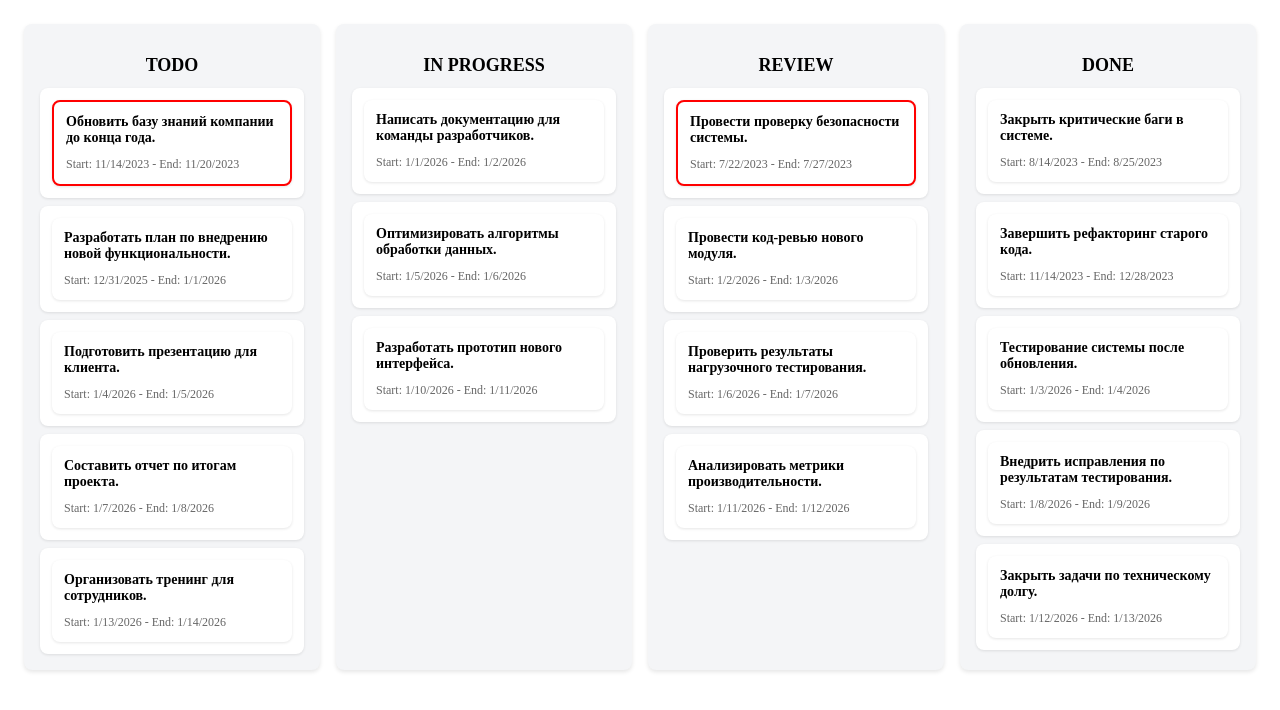
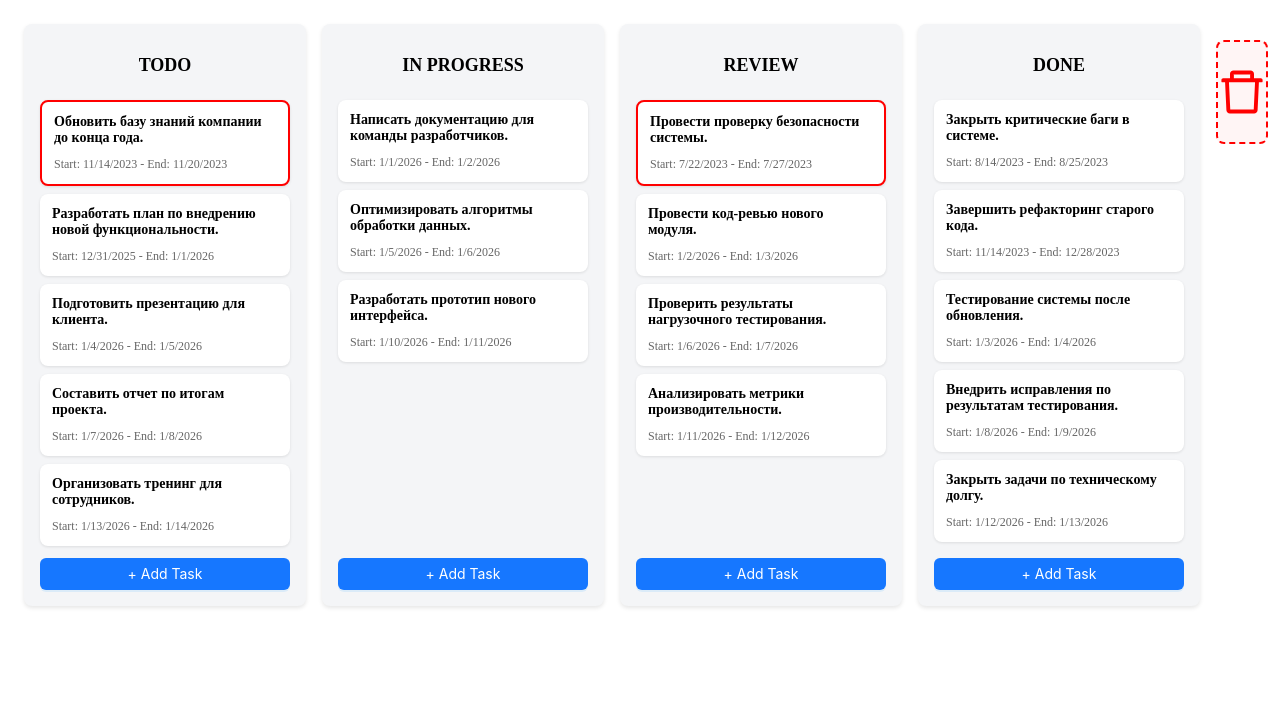
Before and after one commit to iskandertony/frontend_idea, a React (Create React App) app: page / in a window 1280 px wide. Shown: the top 710 px of the page. Built offline with nearby package versions, Linux system fonts and the light colour scheme; the HTML template or start-up script is replaced by a standard one.

Commit message:
feature: trash function

```diff
--- a/package.json
+++ b/package.json
@@ -15,9 +15,9 @@
     "ajv": "^8.17.1",
     "antd": "^5.22.7",
     "prettier": "^3.4.2",
-    "react": "^19.0.0",
+    "react": "^18.3.1",
     "react-beautiful-dnd": "^13.1.1",
-    "react-dom": "^19.0.0",
+    "react-dom": "^18.3.1",
     "react-scripts": "5.0.1",
     "sass": "^1.83.1",
     "typescript": "^4.9.5",
--- /dev/null
+++ b/src/components/Add-task-modal/AddTaskModal.tsx
@@ -0,0 +1,43 @@
+import React, { useState } from 'react';
+import { Modal, Input, DatePicker, Form } from 'antd';
+
+interface AddTaskModalProps {
+  visible: boolean;
+  onAdd: (taskText: string, endDay: string) => void;
+  onCancel: () => void;
+}
+
+const AddTaskModal: React.FC<AddTaskModalProps> = ({ visible, onAdd, onCancel }) => {
+  const [taskText, setTaskText] = useState('');
+  const [endDay, setEndDay] = useState<string | null>(null);
+
+  const handleAdd = () => {
+    if (taskText && endDay) {
+      onAdd(taskText, endDay);
+      setTaskText('');
+      setEndDay(null);
+    }
+  };
+
+  return (
+    <Modal title="Add New Task" visible={visible} onOk={handleAdd} onCancel={onCancel}>
+      <Form layout="vertical">
+        <Form.Item label="Task Description">
+          <Input
+            placeholder="Enter task description"
+            value={taskText}
+            onChange={(e) => setTaskText(e.target.value)}
+          />
+        </Form.Item>
+        <Form.Item label="Deadline">
+          <DatePicker
+            style={{ width: '100%' }}
+            onChange={(date, dateString) => setEndDay(Array.isArray(dateString) ? dateString[0] : dateString)}
+          />
+        </Form.Item>
+      </Form>
+    </Modal>
+  );
+};
+
+export default AddTaskModal;
--- /dev/null
+++ b/src/components/Column/Column.scss
@@ -0,0 +1,27 @@
+.kanban-column {
+  background: #f4f5f7;
+  border-radius: 8px;
+  padding: 16px;
+  min-width: 250px;
+  display: flex;
+  flex-direction: column;
+  gap: 12px;
+  box-shadow: 0 2px 4px rgba(0, 0, 0, 0.1);
+}
+
+.task-list {
+  flex-grow: 1;
+  display: flex;
+  flex-direction: column;
+  gap: 8px;
+}
+
+.empty-placeholder {
+  padding: 16px;
+  text-align: center;
+  font-style: italic;
+  color: #888;
+  background: #f4f5f7;
+  border: 2px dashed #ccc;
+  border-radius: 8px;
+}
--- /dev/null
+++ b/src/components/Column/Column.tsx
@@ -0,0 +1,59 @@
+import React from 'react';
+import { Button } from 'antd';
+import { useSortable } from '@dnd-kit/sortable';
+import { useDroppable } from '@dnd-kit/core';
+import { SortableContext } from '@dnd-kit/sortable';
+import { CSS } from '@dnd-kit/utilities';
+import TaskCard from '../Card/TaskCard';
+import { TaskType } from '../../types/Task';
+import './Column.scss';
+
+interface ColumnProps {
+  status: TaskType['type'];
+  tasks: TaskType[];
+  onAddTask: () => void;
+}
+
+const Column: React.FC<ColumnProps> = ({ status, tasks, onAddTask }) => {
+  const { setNodeRef } = useDroppable({ id: status });
+
+  return (
+    <div className="kanban-column" ref={setNodeRef}>
+      <h2 className="column-title">{status.replace('_', ' ').toUpperCase()}</h2>
+      <SortableContext items={tasks.map((task) => task.id.toString())}>
+        <div className="task-list">
+          {tasks.length > 0 ? (
+            tasks.map((task) => (
+              <SortableTaskCard key={task.id} task={task} />
+            ))
+          ) : (
+            <div className="empty-placeholder">Drop tasks here</div>
+          )}
+        </div>
+      </SortableContext>
+      <Button type="primary" block onClick={onAddTask}>
+        + Add Task
+      </Button>
+    </div>
+  );
+};
+
+const SortableTaskCard: React.FC<{ task: TaskType }> = ({ task }) => {
+  const { attributes, listeners, setNodeRef, transform, transition } = useSortable({
+    id: task.id.toString(),
+  });
+
+  const style = {
+    transform: CSS.Transform.toString(transform),
+    transition,
+    zIndex: transform ? 100 : 'auto',
+  };
+
+  return (
+    <div ref={setNodeRef} style={style} {...attributes} {...listeners}>
+      <TaskCard task={task} isOverdue={task.endDay < Date.now() && task.type !== 'done'} />
+    </div>
+  );
+};
+
+export default Column;
--- a/src/components/Kanban-board/KanbanBoard.scss
+++ b/src/components/Kanban-board/KanbanBoard.scss
@@ -33,3 +33,96 @@
   padding: 12px;
   opacity: 0.9;
 }
+
+.add-task-button {
+  margin-top: 12px;
+  background: #007bff;
+  color: white;
+  border: none;
+  padding: 8px 16px;
+  border-radius: 4px;
+  cursor: pointer;
+}
+
+.add-task-button:hover {
+  background: #0056b3;
+}
+
+.modal {
+  position: fixed;
+  top: 0;
+  left: 0;
+  width: 100%;
+  height: 100%;
+  background: rgba(0, 0, 0, 0.5);
+  display: flex;
+  justify-content: center;
+  align-items: center;
+}
+
+.modal-content {
+  background: white;
+  padding: 20px;
+  border-radius: 8px;
+  width: 300px;
+  box-shadow: 0 4px 8px rgba(0, 0, 0, 0.2);
+}
+
+.modal-content h3 {
+  margin-bottom: 16px;
+}
+
+.modal-content input {
+  display: block;
+  width: 100%;
+  margin-bottom: 12px;
+  padding: 8px;
+  border: 1px solid #ccc;
+  border-radius: 4px;
+}
+
+.modal-content button {
+  margin-right: 8px;
+  padding: 8px 16px;
+  border: none;
+  border-radius: 4px;
+  cursor: pointer;
+}
+
+.modal-content button:first-of-type {
+  background: #007bff;
+  color: white;
+}
+
+.modal-content button:last-of-type {
+  background: #ccc;
+  color: black;
+}
+
+.trash-bin {
+  margin-top: 16px;
+  display: flex;
+  justify-content: center;
+  align-items: center;
+  height: 100px;
+  background: #fff5f5;
+  border: 2px dashed red;
+  border-radius: 8px;
+}
+
+.trash-bin {
+  margin-top: 16px;
+  display: flex;
+  justify-content: center;
+  align-items: center;
+  height: 100px;
+  background: #fff5f5;
+  border: 2px dashed red;
+  border-radius: 8px;
+  cursor: pointer;
+  transition: background 0.3s ease;
+}
+
+.trash-bin:hover {
+  background: #ffe5e5;
+}
--- a/src/components/Kanban-board/KanbanBoard.tsx
+++ b/src/components/Kanban-board/KanbanBoard.tsx
@@ -1,21 +1,21 @@
 import React, { useState } from 'react';
 import { DndContext, closestCenter, DragOverlay } from '@dnd-kit/core';
-import {
-  SortableContext,
-  verticalListSortingStrategy,
-  useSortable,
-} from '@dnd-kit/sortable';
-import { CSS } from '@dnd-kit/utilities';
+import { SortableContext, verticalListSortingStrategy } from '@dnd-kit/sortable';
 import tasksDataRaw from '../../data/tasks.json';
 import { TaskType } from '../../types/Task';
+import Column from '../Column/Column';
+import AddTaskModal from '../Add-task-modal/AddTaskModal';
 import TaskCard from '../Card/TaskCard';
 import './KanbanBoard.scss';
+import { DeleteOutlined } from '@ant-design/icons';
 
 const initialColumns: TaskType['type'][] = ['todo', 'in_progress', 'review', 'done'];
 
 const KanbanBoard: React.FC = () => {
   const [tasks, setTasks] = useState<TaskType[]>(tasksDataRaw as TaskType[]);
   const [activeTask, setActiveTask] = useState<TaskType | null>(null);
+  const [modalVisible, setModalVisible] = useState(false);
+  const [currentColumn, setCurrentColumn] = useState<TaskType['type'] | null>(null);
 
   const tasksByType = (type: TaskType['type']) => {
     return tasks.filter((task) => task.type === type).sort((a, b) => a.startDay - b.startDay);
@@ -29,17 +29,60 @@ const KanbanBoard: React.FC = () => {
   const handleDragEnd = (event: any) => {
     const { active, over } = event;
 
-    setActiveTask(null); // Сбрасываем активный элемент
+    setActiveTask(null);
 
-    if (!over) return;
+    if (!over) {
+      console.warn('Task was dropped outside of any valid column or trash bin.');
+      return;
+    }
 
+    // Если перетащено на корзину
+    if (over.id === 'trash-bin') {
+      console.log(`Deleting task ${active.id}...`);
+      setTasks((prevTasks) => prevTasks.filter((task) => task.id.toString() !== active.id));
+      return;
+    }
+
+    // Определяем колонку назначения
+    let overColumn: TaskType['type'] | undefined = initialColumns.find((col) => col === over.id);
+
+    // Если over.id — это id задачи, ищем её колонку
+    if (!overColumn) {
+      const overTask = tasks.find((task) => task.id.toString() === over.id);
+      overColumn = overTask?.type;
+    }
+
+    if (!overColumn) {
+      console.warn('Task dropped outside of valid column.');
+      return;
+    }
+
+    // Перемещаем задачу в новую колонку
     const activeTask = tasks.find((task) => task.id.toString() === active.id);
-    const overTask = tasks.find((task) => task.id.toString() === over.id);
-
-    if (activeTask && overTask && activeTask.type !== overTask.type) {
-      activeTask.type = overTask.type as TaskType['type'];
+    if (activeTask && overColumn !== activeTask.type) {
+      console.log(`Moving task ${activeTask.id} to column ${overColumn}`);
+      activeTask.type = overColumn;
       setTasks([...tasks]);
     }
+  };
+
+
+  const handleAddTask = (taskText: string, endDay: string) => {
+    if (currentColumn) {
+      const newTask: TaskType = {
+        id: tasks.length + 1,
+        type: currentColumn,
+        startDay: Date.now(),
+        endDay: new Date(endDay).getTime(),
+        text: taskText,
+      };
+      setTasks([...tasks, newTask]);
+    }
+    setModalVisible(false);
+  };
+
+  const handleDeleteAllDoneTasks = () => {
+    setTasks((prevTasks) => prevTasks.filter((task) => task.type !== 'done'));
   };
 
   return (
@@ -55,55 +98,39 @@ const KanbanBoard: React.FC = () => {
             items={tasksByType(status).map((task) => task.id.toString())}
             strategy={verticalListSortingStrategy}
           >
-            <div className="kanban-column">
-              <h2 className="column-title">{status.replace('_', ' ').toUpperCase()}</h2>
-              <div className="task-list">
-                {tasksByType(status).map((task) => (
-                  <SortableTaskCard key={task.id} task={task} />
-                ))}
-              </div>
-            </div>
+            <Column
+              status={status}
+              tasks={tasksByType(status)}
+              onAddTask={() => {
+                setCurrentColumn(status);
+                setModalVisible(true);
+              }}
+            />
           </SortableContext>
         ))}
+
+        {/* Корзина для удаления */}
+        <div className="trash-bin" id="trash-bin" onClick={handleDeleteAllDoneTasks}>
+          <DeleteOutlined style={{ fontSize: 48, color: 'red', cursor: 'pointer' }} />
+        </div>
       </div>
 
-      {/* DragOverlay для визуальной обратной связи */}
       <DragOverlay>
         {activeTask ? (
-          <div className="drag-overlay">
-            <TaskCard task={activeTask} isOverdue={activeTask.endDay < Date.now() && activeTask.type !== 'done'} />
-          </div>
+          <TaskCard
+            task={activeTask}
+            isOverdue={activeTask.endDay < Date.now() && activeTask.type !== 'done'}
+          />
         ) : null}
       </DragOverlay>
+
+      <AddTaskModal
+        visible={modalVisible}
+        onAdd={handleAddTask}
+        onCancel={() => setModalVisible(false)}
+      />
     </DndContext>
   );
 };
 
-const SortableTaskCard: React.FC<{ task: TaskType }> = ({ task }) => {
-  const { attributes, listeners, setNodeRef, transform, transition, isDragging } = useSortable({
-    id: task.id.toString(),
-  });
-
-  const style = {
-    transform: CSS.Transform.toString(transform),
-    transition,
-    opacity: isDragging ? 0 : 1, // Скрываем оригинальную карточку, если она перетаскивается
-  };
-
-  return (
-    <div
-      ref={setNodeRef}
-      style={style}
-      {...attributes}
-      {...listeners}
-      className="task-card"
-    >
-      <TaskCard
-        task={task}
-        isOverdue={task.endDay < Date.now() && task.type !== 'done'}
-      />
-    </div>
-  );
-};
-
 export default KanbanBoard;
```
Also changed, not shown: 1 other file (tests, documents, lock files or other folders).
